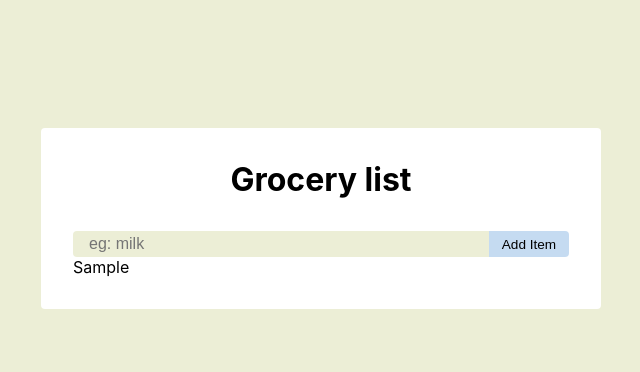
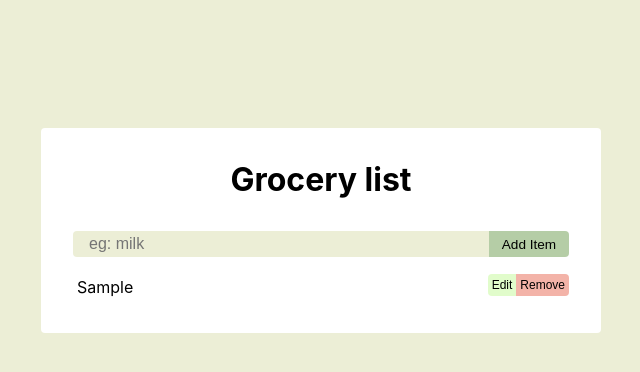
Before and after one commit to govind24agarwal/grocery-react-app, a React (Create React App) app: page / in a window 1280 px wide. Both pictures are taken after typing "Sample" into the empty fields and a click on the button "Add Item". Shown: the top 372 px of the page, without its empty margins (319-959 px from the left). Built offline with nearby package versions, Linux system fonts and the light colour scheme.

Commit message:
remove item functionality added. appropriate look added to list items.

```diff
--- a/src/App.js
+++ b/src/App.js
@@ -3,6 +3,7 @@ import List from "./List";
 function App() {
   const [name, setName] = useState("");
   const [list, setList] = useState([]);
+  //add items
   const handleSubmit = (e) => {
     e.preventDefault();
     if (!name) {
@@ -14,6 +15,10 @@ function App() {
       });
       setName("");
     }
+  };
+  //remove items
+  const removeItem = (id) => {
+    setList((oldList) => oldList.filter((item) => item.id !== id));
   };
   return (
     <section className="section-center">
@@ -33,7 +38,7 @@ function App() {
           </button>
         </div>
       </form>
-      <List data={list} />
+      <List data={list} removeItem={removeItem} />
     </section>
   );
 }
--- a/src/List.js
+++ b/src/List.js
@@ -1,10 +1,21 @@
 import React from "react";
 
-function List({ data }) {
+function List({ data, removeItem }) {
   return (
     <section className="list">
       {data.map((item) => {
-        return <p>{item.label}</p>;
+        const { id, label } = item;
+        return (
+          <article key={id} className="list-item">
+            <p>{label}</p>
+            <div className="btn-container">
+              <button className="edit-btn">edit</button>
+              <button className="remove-btn" onClick={() => removeItem(id)}>
+                remove
+              </button>
+            </div>
+          </article>
+        );
       })}
     </section>
   );
--- a/src/index.css
+++ b/src/index.css
@@ -63,7 +63,37 @@ body {
   flex: 0 0 5rem;
   text-transform: capitalize;
   cursor: pointer;
-  background-color: rgba(99, 158, 218, 0.37);
+  background-color: rgba(54, 119, 16, 0.37);
   border-top-right-radius: 0.25rem;
   border-bottom-right-radius: 0.25rem;
 }
+
+.list-item {
+  display: flex;
+  justify-content: center;
+  margin-top: 1rem;
+}
+
+.list-item p {
+  text-transform: capitalize;
+  padding: 0.25rem;
+  flex: 1 0 auto;
+}
+
+.btn-container button {
+  padding: 0.25rem;
+  font-size: 0.75rem;
+  text-transform: capitalize;
+  cursor: pointer;
+}
+
+.edit-btn {
+  background-color: rgba(115, 243, 10, 0.212);
+  border-top-left-radius: 0.25rem;
+  border-bottom-left-radius: 0.25rem;
+}
+.remove-btn {
+  background-color: rgba(221, 50, 20, 0.37);
+  border-top-right-radius: 0.25rem;
+  border-bottom-right-radius: 0.25rem;
+}
```
